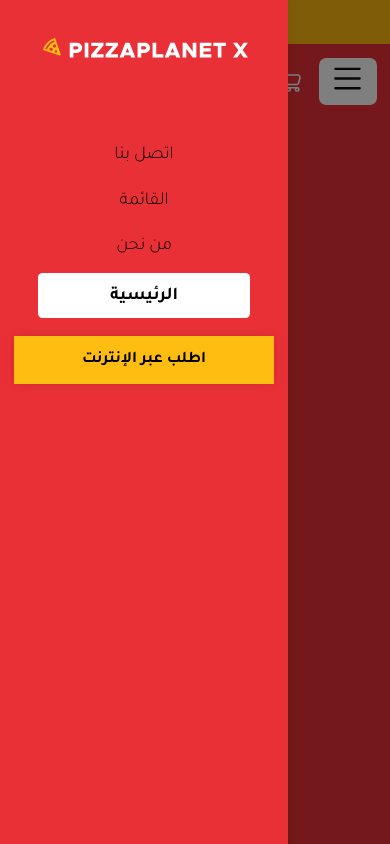
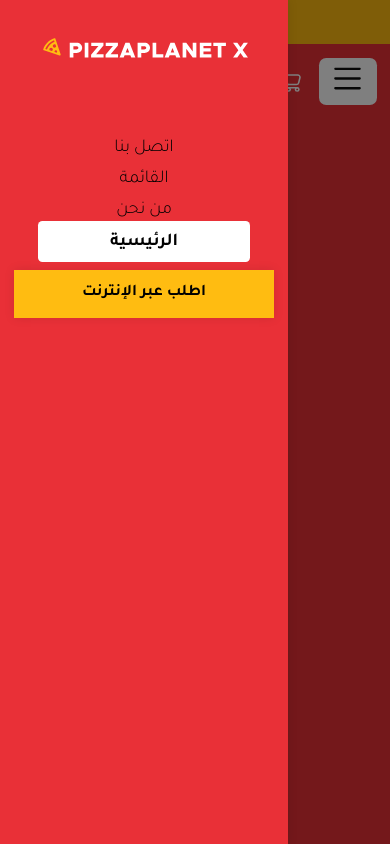
Before and after one commit to Mohda24/Pizza-Planet-Website, a React (Vite) app: page / in a window 390 px wide. Both pictures are taken after a click on the button 347 px from the left and 81 px from the top of the page. Shown: the top 844 px of the page. Built offline with nearby package versions, Linux system fonts and the light colour scheme.

Commit message:
fix problem with accebelity

```diff
--- a/src/Components/shared/header/Header.jsx
+++ b/src/Components/shared/header/Header.jsx
@@ -61,10 +61,18 @@ function Header() {
                     <img src={shop} alt="Icon for Cart in shoping"  />
                 </button>
                 <ul className={s.links}>
-                    <NavLink className={({ isActive }) => isActive ? `${s.link} ${s.active}` : s.link} to="/contact" > اتصل بنا </NavLink>
-                    <NavLink className={({ isActive }) => isActive ? `${s.link} ${s.active}` : s.link} to="/menu" > القائمة </NavLink>
-                    <NavLink className={({ isActive }) => isActive ? `${s.link} ${s.active}` : s.link} to="/about" > من نحن </NavLink>
-                    <NavLink className={({ isActive }) => isActive ?  `${s.link} ${s.active}` : s.link} to="/" > الرئيسية </NavLink>
+                    <li>
+                        <NavLink className={({ isActive }) => isActive ? `${s.link} ${s.active}` : s.link} to="/contact" > اتصل بنا </NavLink>
+                    </li>
+                    <li>
+                        <NavLink className={({ isActive }) => isActive ? `${s.link} ${s.active}` : s.link} to="/menu" > القائمة </NavLink>
+                    </li>
+                    <li>
+                        <NavLink className={({ isActive }) => isActive ? `${s.link} ${s.active}` : s.link} to="/about" > من نحن </NavLink>
+                    </li>
+                    <li>
+                        <NavLink className={({ isActive }) => isActive ?  `${s.link} ${s.active}` : s.link} to="/" > الرئيسية </NavLink>
+                    </li>
                 </ul>
                 <div className={s.logo}>
                     <img src={logo} alt="Logo For Pizza Planet Website" />
--- a/src/Components/shared/header/MobileNav/MobileNav.jsx
+++ b/src/Components/shared/header/MobileNav/MobileNav.jsx
@@ -20,10 +20,19 @@ function MobileNav({myRef}) {
                 <img src={logo} alt="Logo for Planet Website" />
             </div>
             <ul className={s.Mobile_links}>
-                <NavLink className={({ isActive }) => isActive ? `${s.mobile_link} ${s.mobile_active}` : s.mobile_link} to="/contact"  onClick={handleMenu}> اتصل بنا </NavLink>
-                <NavLink className={({ isActive }) => isActive ? `${s.mobile_link} ${s.mobile_active}` : s.mobile_link} to="/menu"  onClick={handleMenu}> القائمة </NavLink>
-                <NavLink className={({ isActive }) => isActive ? `${s.mobile_link} ${s.mobile_active}` : s.mobile_link} to="/about"  onClick={handleMenu}> من نحن </NavLink>
-                <NavLink className={({ isActive }) => isActive ? `${s.mobile_link} ${s.mobile_active}` : s.mobile_link} to="/"  onClick={handleMenu}> الرئيسية </NavLink>
+                <li>
+                    <NavLink className={({ isActive }) => isActive ? `${s.mobile_link} ${s.mobile_active}` : s.mobile_link} to="/contact"  onClick={handleMenu}> اتصل بنا </NavLink>
+                </li>
+                <li>
+                    <NavLink className={({ isActive }) => isActive ? `${s.mobile_link} ${s.mobile_active}` : s.mobile_link} to="/menu"  onClick={handleMenu}> القائمة </NavLink>
+                </li>
+                <li>
+                    <NavLink className={({ isActive }) => isActive ? `${s.mobile_link} ${s.mobile_active}` : s.mobile_link} to="/about"  onClick={handleMenu}> من نحن </NavLink>
+                </li>
+                <li>
+                    <NavLink className={({ isActive }) => isActive ? `${s.mobile_link} ${s.mobile_active}` : s.mobile_link} to="/"  onClick={handleMenu}> الرئيسية </NavLink>
+                </li>
+
             </ul>
             <Button text=" اطلب عبر الإنترنت " additionalClass="mobile_btn" />
 
```
